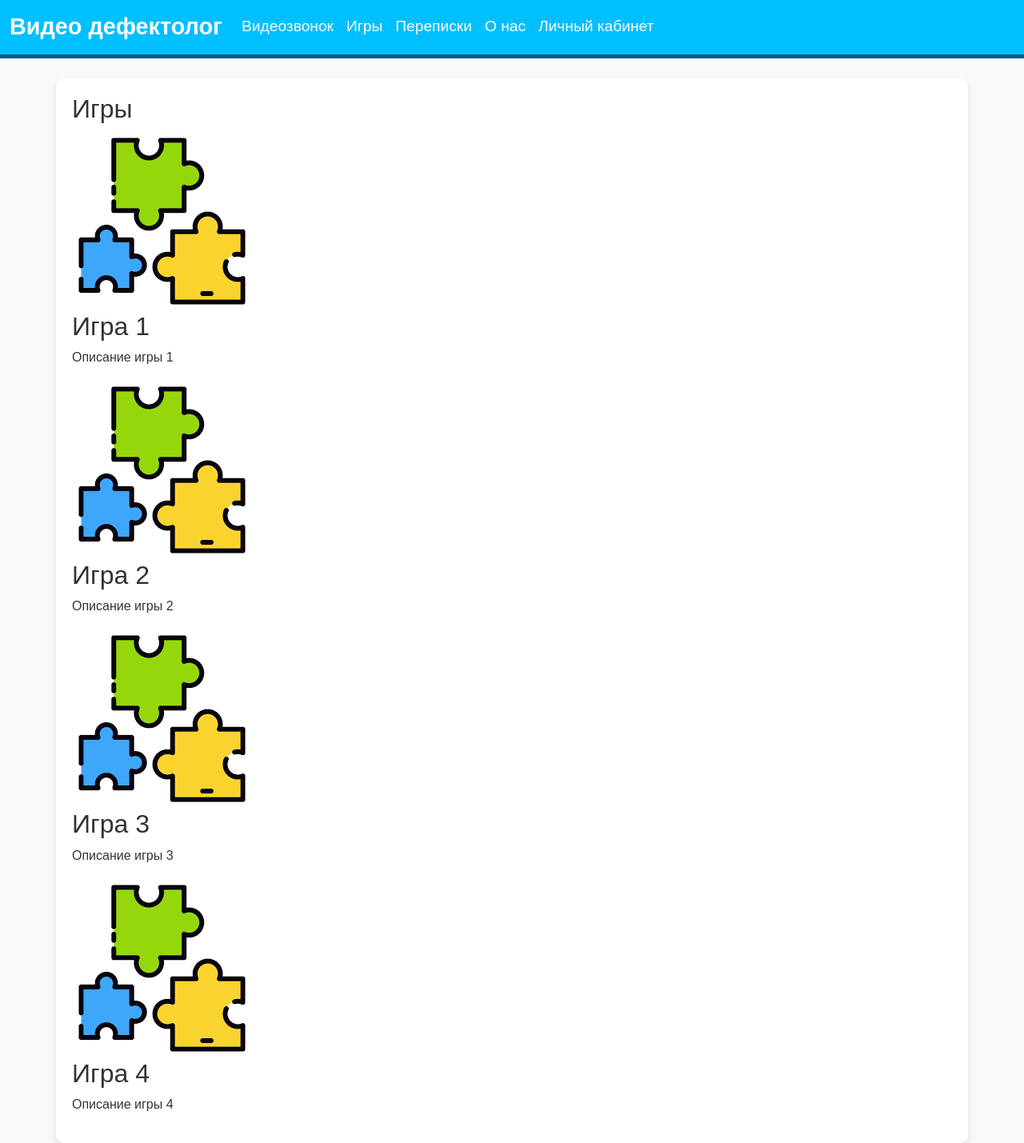
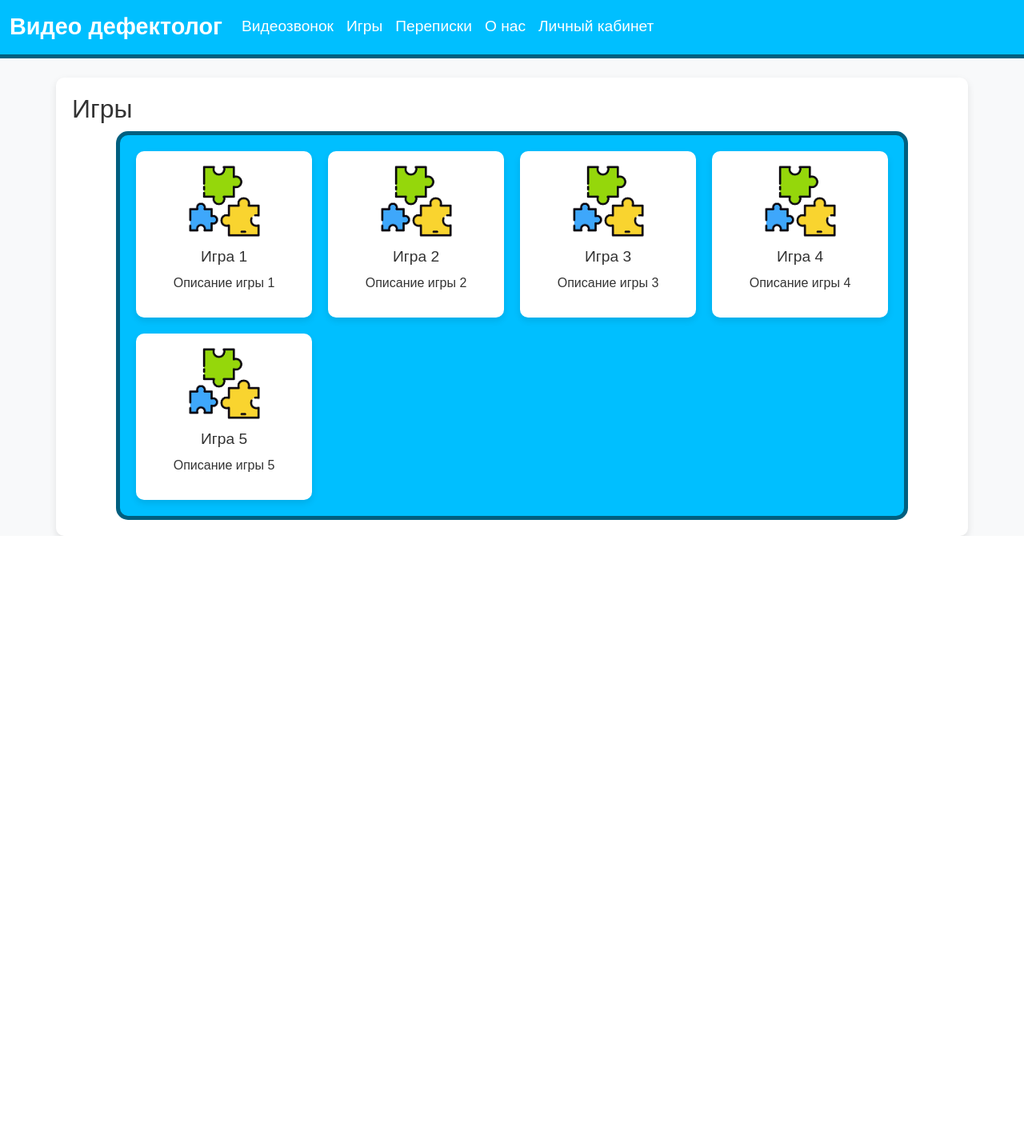
Before and after one commit to timoncraus/VideoDef, a Django app: page /games/ in a window 1280 px wide. Shown: the part 301-1730 px from the top of the page at 80% size. After the commit the page ends 971 px from the top, so only its background shows below. Run offline with Django 4.2, Linux system fonts and the light colour scheme; some libraries are stand-ins or nearby versions.

Commit message:
К странице game_main.html добавлены стили css. Добавлены тестовые данные в views.py (приложения game) для теста отображения элементов страницы

```diff
--- a/videodef/game/views.py
+++ b/videodef/game/views.py
@@ -6,5 +6,6 @@ def games(request):
         {"title": "Игра 2", "description": "Описание игры 2", "image": "images/Game_Image.png"},
         {"title": "Игра 3", "description": "Описание игры 3", "image": "images/Game_Image.png"},
         {"title": "Игра 4", "description": "Описание игры 4", "image": "images/Game_Image.png"},
+        {"title": "Игра 5", "description": "Описание игры 5", "image": "images/Game_Image.png"},
     ]
     return render(request, "game/game_main.html", {"games": dummy_games})
--- /dev/null
+++ b/videodef/static/css/game/game_main.css
@@ -0,0 +1,33 @@
+.games-container {
+    max-width: 90%;
+    margin: 0 auto;
+    padding: 20px;
+    background-color: #00bfff;
+    border: 5px solid #005f7f;
+    border-radius: 15px;
+}
+
+.games-grid {
+    display: grid;
+    grid-template-columns: repeat(4, 1fr);
+    gap: 20px;
+}
+
+.game-card {
+    background: white;
+    padding: 15px;
+    border-radius: 10px;
+    box-shadow: 0 4px 8px rgba(0, 0, 0, 0.1);
+    text-align: center;
+}
+
+.game-card img {
+    width: 50%;
+    height: auto;
+    border-radius: 10px;
+}
+
+.game-card h2 {
+    font-size: 1.2em;
+    margin: 10px 0;
+}
--- a/videodef/templates/game/game_main.html
+++ b/videodef/templates/game/game_main.html
@@ -1,5 +1,6 @@
 {% extends 'base.html' %}
 {% load static %}
+{% block style %}<link rel="stylesheet" href="{% static 'css\game\game_main.css' %}" />{% endblock %}
 
 {% block page_name %}Игры{% endblock %}
 
```
